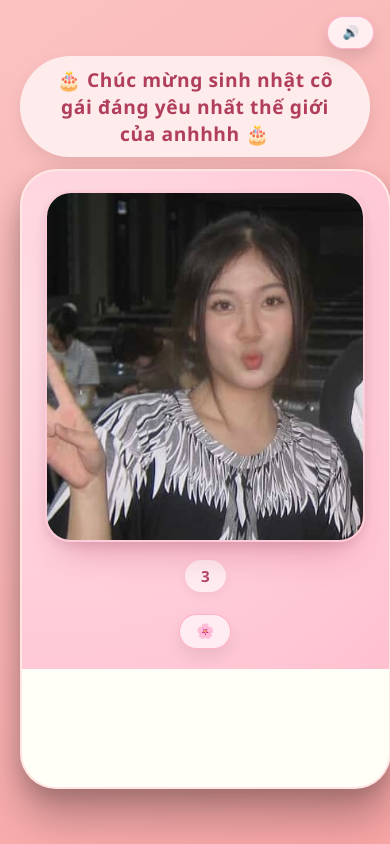
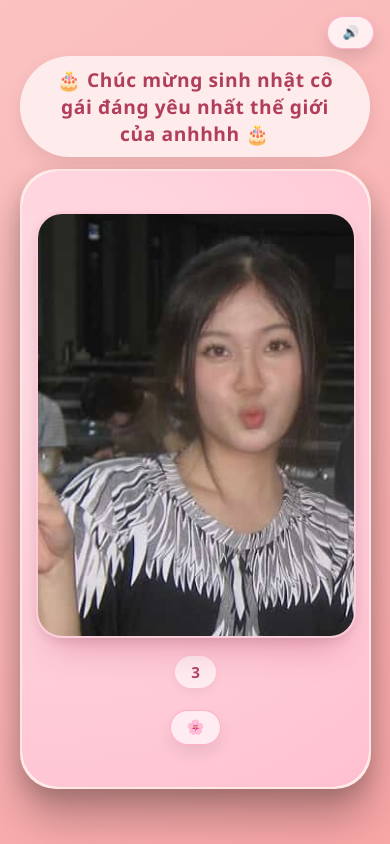
Before and after one commit to PNCA119/birthdayDung, a plain HTML site: page index.html in a window 390 px wide. Both pictures are taken after a click on the picture 195 px from the left and 398 px from the top of the page. Drawn offline with Linux system fonts and the light colour scheme.

Commit message:
Add files via upload

```diff
--- a/style.css
+++ b/style.css
@@ -23,11 +23,10 @@
         .card {
             margin: 0 auto;
             position: relative;
-            width: 980px;
-            max-width: 95vw;
-            height: auto;
-            min-height: auto;
-            max-height: auto;
+            width: 1040px;
+            max-width: 90vw;
+            height: 80vh;
+            max-height: 80vh;
             background-color: #fffef7;
             border-radius: 36px;
             box-shadow: 0 30px 40px rgba(0, 0, 0, 0.25), 0 8px 20px rgba(0, 0, 0, 0.15);
@@ -36,19 +35,29 @@
             border: 2px solid rgba(255, 215, 215, 0.6);
         }
 
+
+
+
         /* 2 MẶT THIỆP (cùng kích thước, chồng lên nhau) */
         .card-side {
-            position: relative;
-            top: 0;
-            left: 0;
+            position: absolute;
+            inset: 0;
             width: 100%;
-            height: auto;
-            backface-visibility: hidden;
-            transition: opacity 0.35s cubic-bezier(0.2, 0.9, 0.4, 1.1);
-            overflow-y: visible;
+            height: 100%;
+            display: none;
+            overflow-y: auto;
             overflow-x: hidden;
-            scrollbar-width: thin;
+            border-radius: inherit;
         }
+
+        .card-side.visible-side {
+            display: flex;
+        }
+
+        .card-side.hidden-side {
+            display: none;
+        }
+
 
         /* tuỳ chỉnh thanh cuộn nhẹ nhàng */
         .card-side::-webkit-scrollbar {
@@ -69,8 +78,8 @@
             background: linear-gradient(135deg, #fff5f0, #ffe6ea);
             display: flex;
             flex-direction: column;
-            overflow-y: visible;
         }
+
 
         /* container 2 nửa chính xác 50% - 50% */
         .split-two-halves {
@@ -78,9 +87,9 @@
             display: grid;
             grid-template-columns: 1fr 1fr;
             width: 100%;
-            height: 100%;
             gap: 0;
         }
+
 
         /* mỗi nửa thiệp */
         .half-left, .half-right {
@@ -94,7 +103,9 @@
             backdrop-filter: blur(0px);
             transition: all 0.2s;
             gap: 6px;
+            width: 100%;
         }
+
 
         .half-left {
             background: linear-gradient(120deg, #fff2f0, #ffe4e0);
@@ -167,6 +178,7 @@
             padding: 20px;
         }
 
+
         .side2-content {
             width: 100%;
             display: flex;
@@ -222,11 +234,9 @@
         }
 
         .photo-frame {
-            max-width: 90vw;
-            max-height: 90vw;
             position: relative;
-            width: 420px;
-            height: 420px;
+            width: min(420px, 78vw);
+            aspect-ratio: 4 / 5;
             border-radius: 26px;
             overflow: hidden;
             background: linear-gradient(135deg, #fff7f7, #ffe6ef);
@@ -313,8 +323,17 @@
 
         .half-left, .half-right {
             min-height: 0;
-            overflow-y: visible;
+            overflow-y: auto;
+
+        .floating-heart {
+            position: relative;
+            top: auto;
+            left: auto;
+            transform: none;
+            margin: -18px auto -8px;
+            z-index: 5;
         }
+}
 }
             .half-left, .half-right {
                 padding: 1rem 0.6rem;
@@ -353,8 +372,6 @@
                 border-bottom: 2px dashed #ffb7b7;
             }
             .photo-frame {
-            max-width: 90vw;
-            max-height: 90vw;
                 width: min(320px, 84vw);
                 aspect-ratio: 3 / 4;
             }
```
